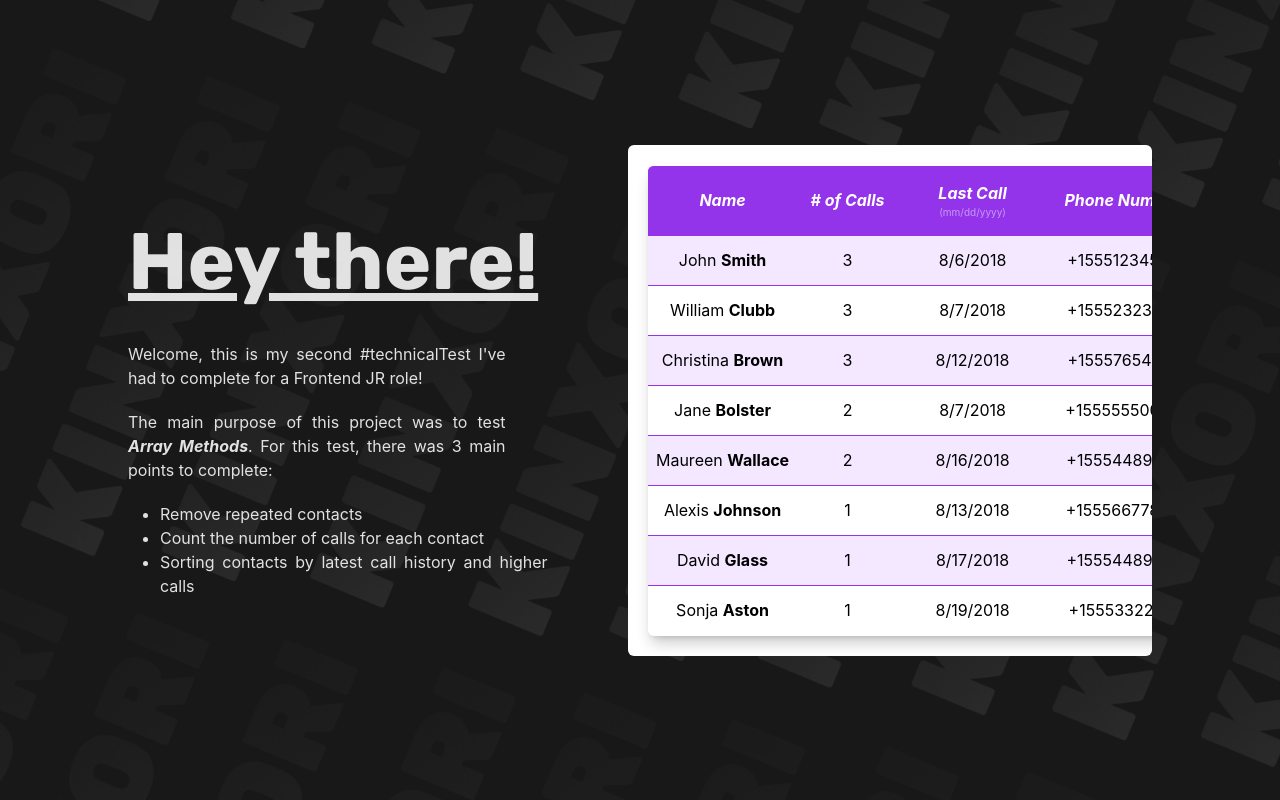
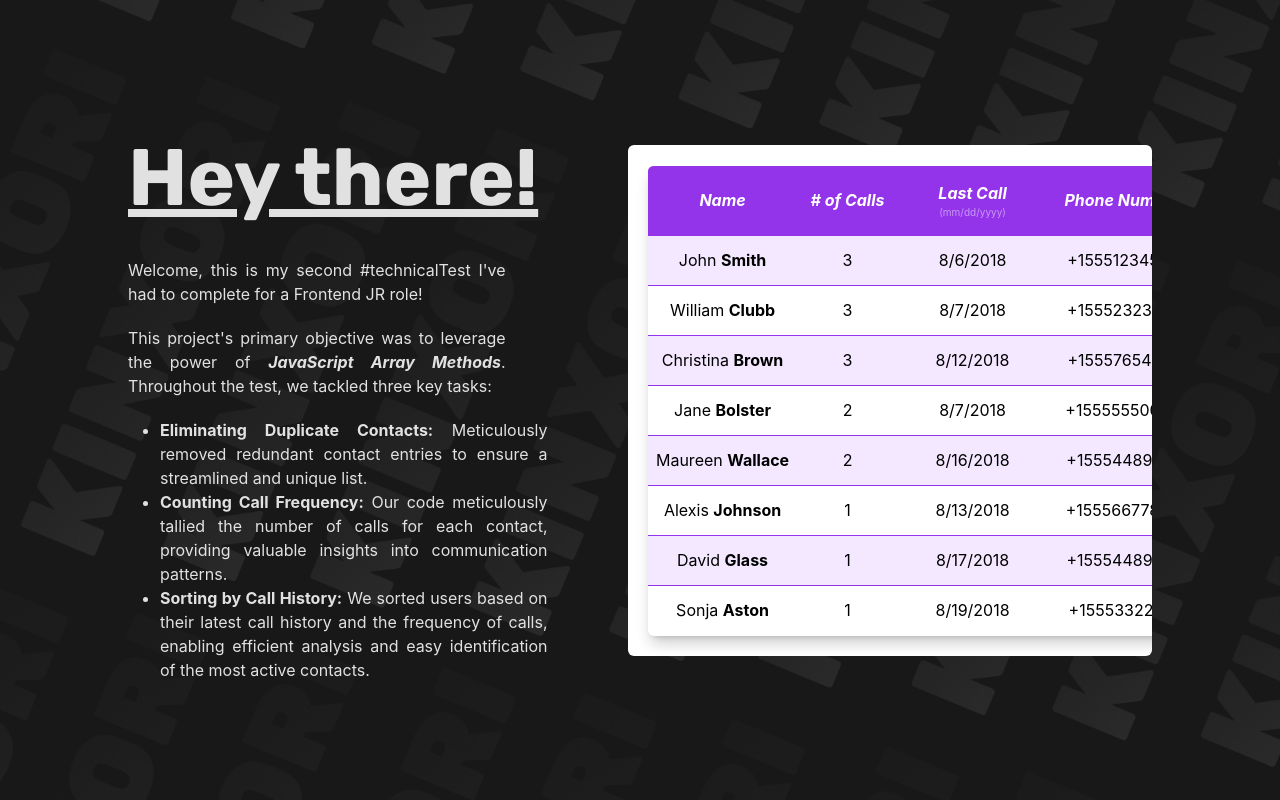
Before and after one commit to kinxori/technical-test-2, a React (Vite) app: page / in a window 1280 px wide. Shown: the top 800 px of the page. Built offline with nearby package versions, Linux system fonts and the light colour scheme.

Commit message:
updating text structure for landing page

```diff
--- a/src/App.jsx
+++ b/src/App.jsx
@@ -129,13 +129,24 @@
             Welcome, this is my second #technicalTest I've had to complete for a Frontend JR role!
           </p>
           <p className="ls:w-[90%]">
-            The main purpose of this project was to test <b className="italic">Array Methods</b>.
-            For this test, there was 3 main points to complete:
+            This project's primary objective was to leverage the power of{" "}
+            <b className="italic">JavaScript Array Methods</b>. Throughout the test, we tackled
+            three key tasks:
           </p>
           <ul className="list-disc pl-8">
-            <li>Remove repeated contacts</li>
-            <li>Count the number of calls for each contact</li>
-            <li>Sorting contacts by latest call history and higher calls</li>
+            <li>
+              <b>Eliminating Duplicate Contacts:</b> Meticulously removed redundant contact entries
+              to ensure a streamlined and unique list.
+            </li>
+            <li>
+              <b>Counting Call Frequency:</b> Our code meticulously tallied the number of calls for
+              each contact, providing valuable insights into communication patterns.
+            </li>
+            <li>
+              <b>Sorting by Call History:</b> We sorted users based on their latest call history and
+              the frequency of calls, enabling efficient analysis and easy identification of the
+              most active contacts.
+            </li>
           </ul>
         </div>
         <UserFilter />
```
